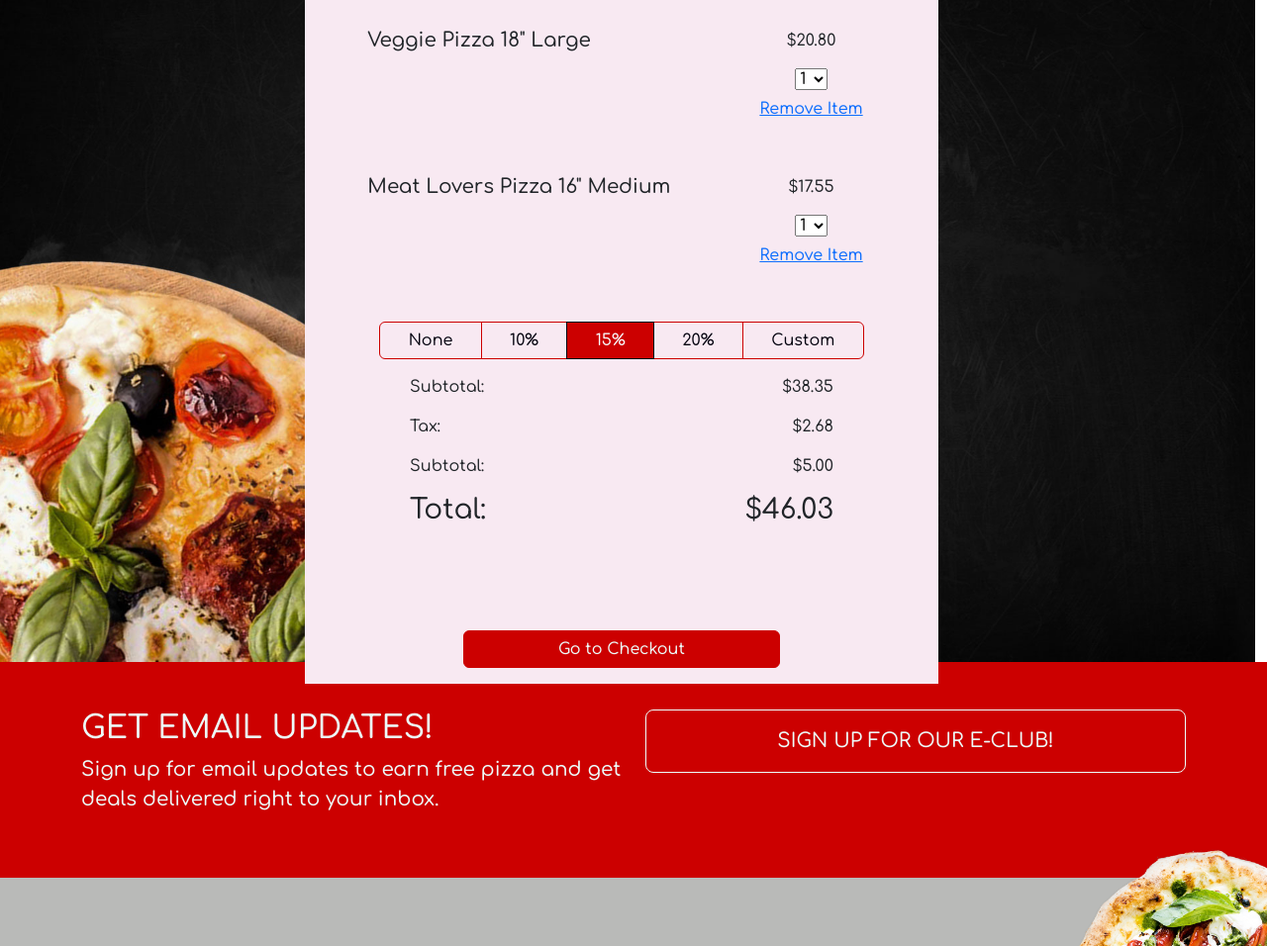
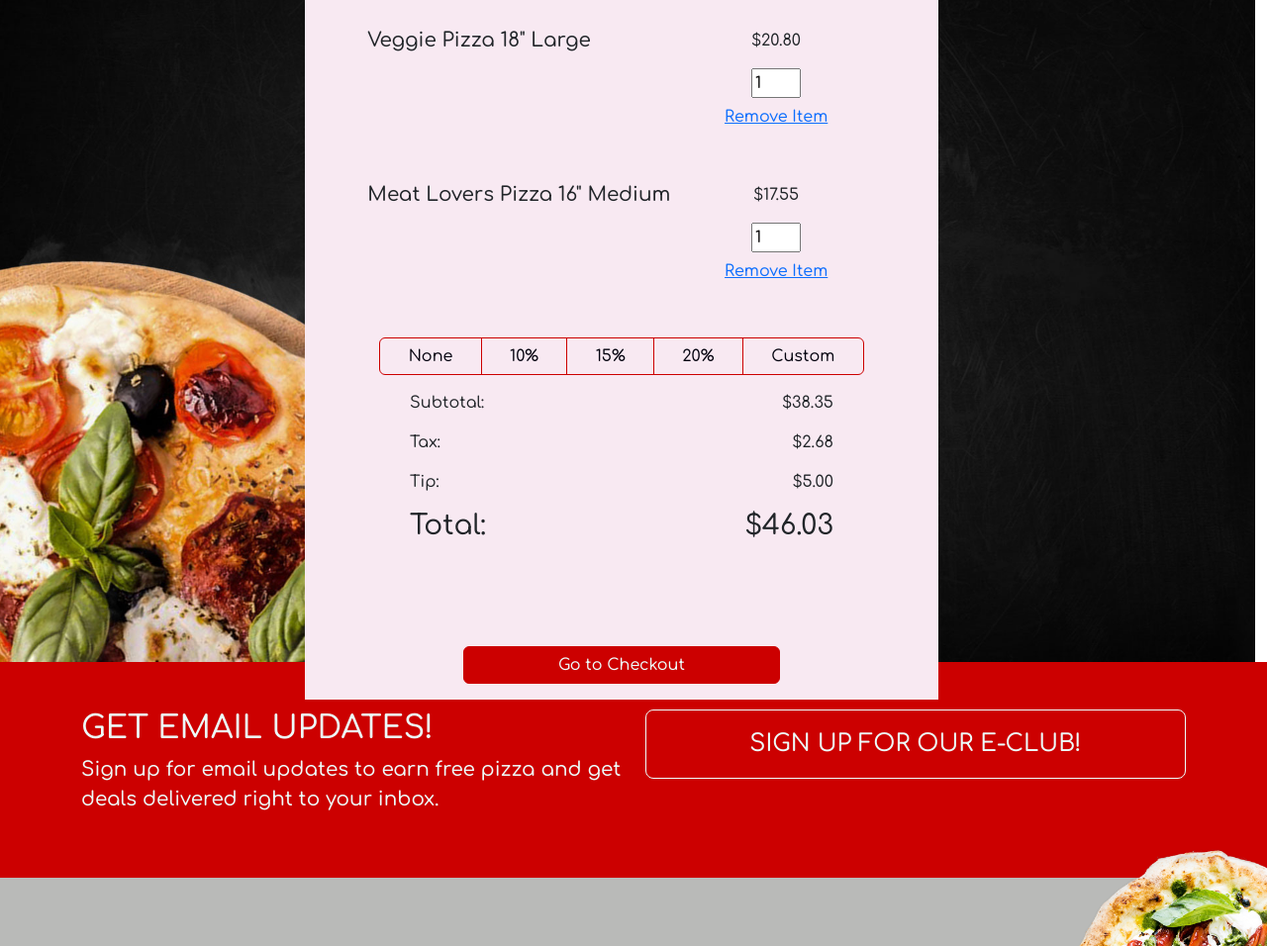
Before and after one commit to phillipharden/pizzyspizza, a plain HTML site: page cart.html in a window 1280 px wide. Shown: the part 257-1213 px from the top of the page at 99% size. Drawn offline with nearby package versions, Linux system fonts and the light colour scheme; a script that the page names is missing.

Commit message:
minor fixes

```diff
--- a/cart.html
+++ b/cart.html
@@ -103,12 +103,7 @@
                             <div class="d-flex">
                                 <div class="d-flex flex-column">
                                     <p class="mx-auto">$20.80</p>
-                                    <select name="quantity" class="w-25 mx-auto">
-                                        <option value disabled>Please select</option>
-                                        <option value="1" selected>1</option>
-                                        <option value="2">2</option>
-                                        <option value="3">3</option>
-                                    </select>
+                                    <input type="number" value="1" min="1" name="quantity" class="w-25 mx-auto">
                                     <button class="btn btn-link mx-auto fs-7">Remove Item</button>
                                 </div>
                             </div>
@@ -119,12 +114,10 @@
                             <div class="d-flex">
                                 <div class="d-flex flex-column">
                                     <p class="mx-auto">$17.55</p>
-                                    <select name="quantity" class="w-25 mx-auto">
-                                        <option value disabled>Please select</option>
-                                        <option value="1" selected>1</option>
-                                        <option value="2">2</option>
-                                        <option value="3">3</option>
-                                    </select>
+
+                                    <input type="number" value="1" min="1" name="quantity" class="w-25 mx-auto">
+
+
                                     <button class="btn btn-link mx-auto fs-7">Remove Item</button>
                                 </div>
                             </div>
@@ -135,7 +128,7 @@
                         <div class="btn-group" role="group" aria-label="Basic outlined button group">
                             <button type="button" class="btn btn-outline-primary">None</button>
                             <button type="button" class="btn btn-outline-primary">10%</button>
-                            <button type="button" class="btn btn-outline-primary active">15%</button>
+                            <button type="button" class="btn btn-outline-primary">15%</button>
                             <button type="button" class="btn btn-outline-primary">20%</button>
                             <button type="button" class="btn btn-outline-primary">Custom</button>
                         </div>
@@ -151,7 +144,7 @@
                             <p>$2.68</p>
                         </div>
                         <div class="d-flex justify-content-between">
-                            <p>Subtotal:</p>
+                            <p>Tip:</p>
                             <p>$5.00</p>
                         </div>
                         <div class="d-flex justify-content-between mb-5">
@@ -187,7 +180,8 @@
                         </p>
                     </div>
                     <div class="col-lg-6 btn-box">
-                        <button type="button" class="btn btn-outline-light btn-lg text-uppercase w-100 mx-lg-auto fs-5">
+                        <button type="button"
+                            class="btn btn-outline-light btn-lg text-uppercase w-100 mx-lg-auto fs-4 fs-xl-5">
                             Sign Up For Our E-Club!
                         </button>
                     </div>
```
Also changed, not shown: index.html (+1 -1 lines), menu.html (+1 -1 lines), signin.html (+1 -1 lines). Lines whose indentation alone changed are shown as unchanged.
